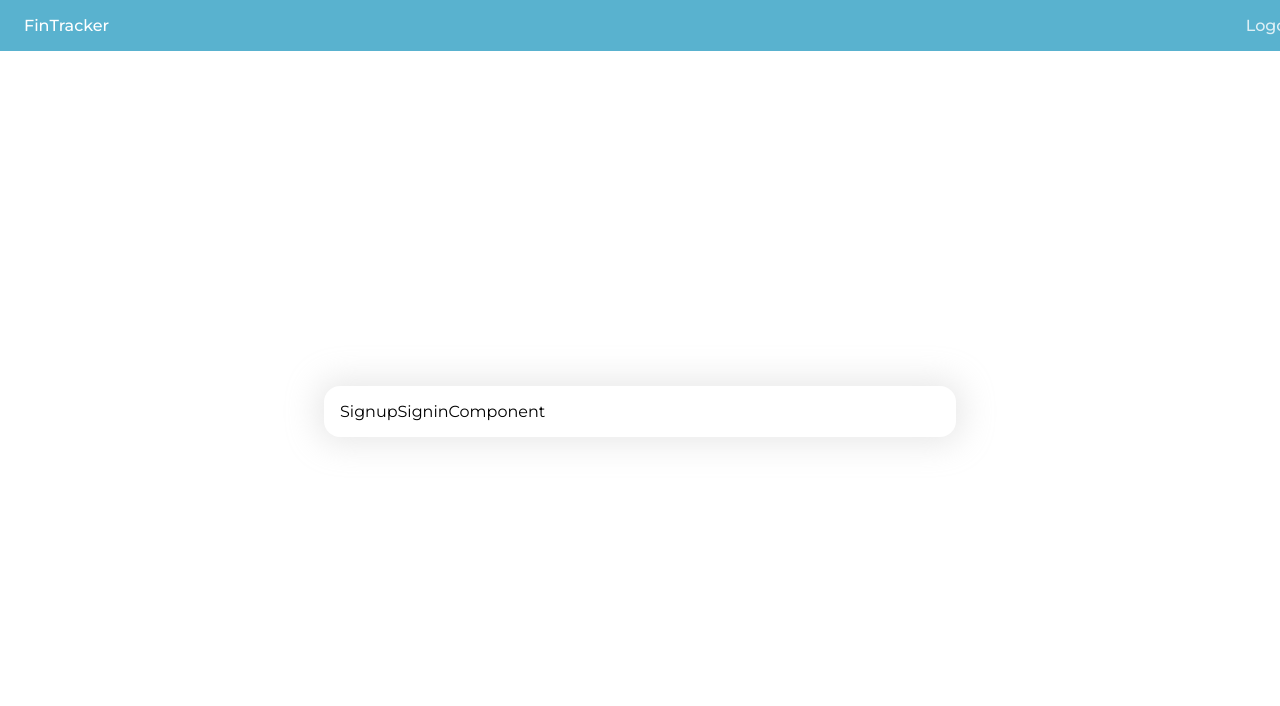
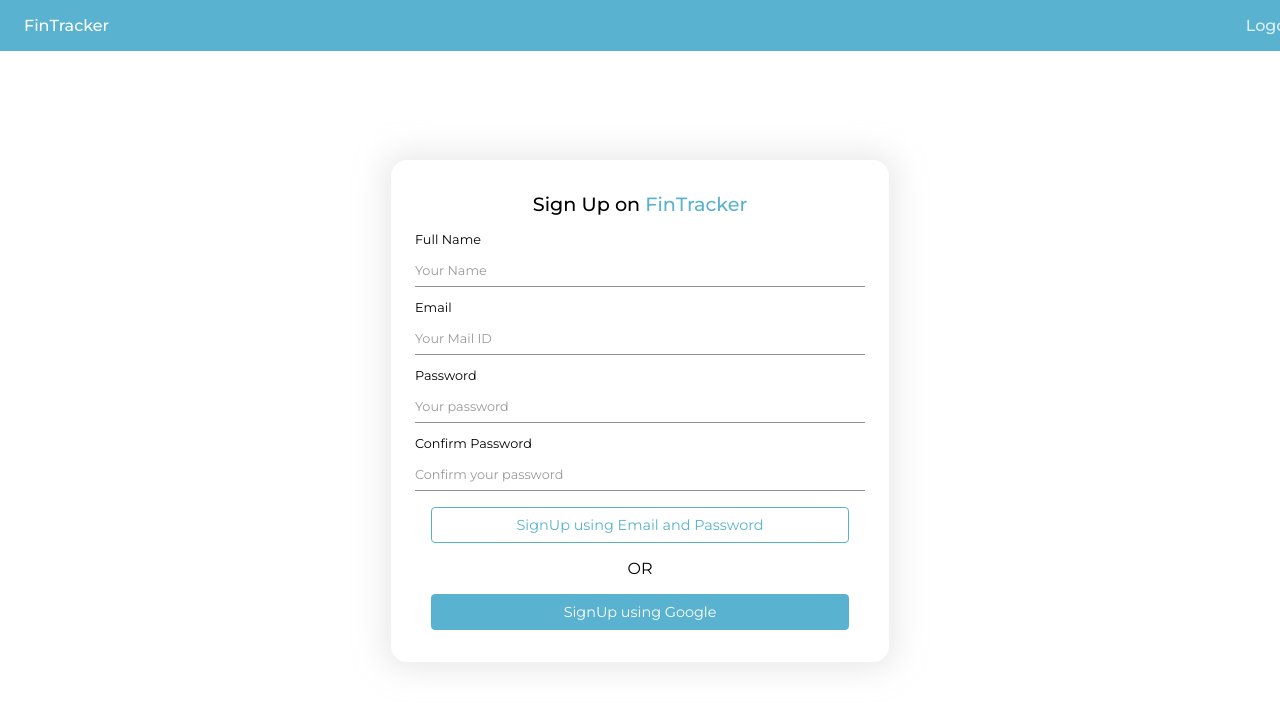
Before and after one commit to arpita-sinhaa/FinTracker, a React (Vite) app in the folder fintracker/: page / in a window 1280 px wide. Shown: the top 706 px of the page. Built offline with nearby package versions, Linux system fonts and the light colour scheme.

Commit message:
completed SignupSignin component

```diff
--- /dev/null
+++ b/fintracker/src/components/Button/index.jsx
@@ -0,0 +1,12 @@
+import React from 'react'
+import "./styles.css"
+
+function Button({text, onClick, blue}) {
+  return (
+    <div className={blue ? "btn btn-blue" : "btn"} onClick={onClick}>
+        {text}
+    </div>
+  )
+}
+
+export default Button
--- /dev/null
+++ b/fintracker/src/components/Button/styles.css
@@ -0,0 +1,34 @@
+.btn {
+color: var(--theme);
+text-align: center;
+margin: 1rem;
+font-size: 0.9rem;
+padding: 0.5rem !important;
+background-color: #fff;
+border: 1px solid var(--theme);
+border-radius: 0.25rem;
+cursor: pointer;
+display: flex !important;
+align-items: center;
+justify-content: center;
+height: auto !important;
+}
+
+
+.btn:hover {
+background-color: var(--theme);
+color: #fff;
+transition: all 0.3s;
+}
+
+.btn-blue {
+background-color: var(--theme);
+color: #fff;
+
+}
+
+.btn-blue:hover {
+background-color: #fff !important;
+color: var(--theme) !important;
+transition: all 0.3s;
+}
--- /dev/null
+++ b/fintracker/src/components/Input/index.jsx
@@ -0,0 +1,17 @@
+import React from 'react'
+import "./styles.css"
+function Input({label, state, setState, placeholder}) {
+  return (
+    <div className='input-wrapper'>
+      <p className='label-input'>{label}</p>
+      <input
+      value={state}
+      placeholder={placeholder}
+      onChange={(e)=>setState(e.target.value)}
+      className='custom-input'
+      />
+    </div>
+  )
+}
+
+export default Input
--- /dev/null
+++ b/fintracker/src/components/Input/styles.css
@@ -0,0 +1,27 @@
+.imput-wrapper{
+    margin-bottom: 1.5rem;
+}
+.label-input{
+    text-transform: capitalize;
+    margin-bottom: 0.5rem;
+    font-size: 0.8rem;
+}
+
+.custom-input{
+    border-width: 0;
+    border-bottom-width: 1px;
+    width: 100%;
+    padding: 0.5rem 0rem;
+    font-size: 0.8rem;
+    opacity: 0.8;
+}
+
+.custom-input:focus{
+    outline: none;
+    opacity: 1;
+    transition: all 0.2s;
+}
+
+.custom-input::placeholder{
+    color: grey;
+}
--- a/fintracker/src/components/SignupSignin/index.jsx
+++ b/fintracker/src/components/SignupSignin/index.jsx
@@ -1,9 +1,50 @@
-import React from 'react'
+import React, { useState } from 'react'
 import "./styles.css"
+import Input from "../Input"
+import { EmailAuthProvider } from 'firebase/auth'
+import Button from "../Button";
 
 function SignupSigninComponent() {
+    const [name, setName] = useState("")
+    const [email, setEmail] = useState("")
+    const [password, setPassword] = useState("")
+    const [confirmPassword, setConfirmPassword] = useState("")
+
   return (
-    <div className='signup-wrapper'> SignupSigninComponent </div>
+    <div className='signup-wrapper'>
+    <h2 className='title'>
+        Sign Up on <span style={{color : "var(--theme)"}}>FinTracker</span>
+    </h2>
+    <form>
+        <Input
+        label={"Full Name"}
+        state={name}
+        setState= {setName}
+        placeholder={"Your Name"}
+        />
+         <Input
+        label={"Email"}
+        state={email}
+        setState= {setEmail}
+        placeholder={"Your Mail ID"}
+        />
+         <Input
+        label={"Password"}
+        state={password}
+        setState= {setPassword}
+        placeholder={"Your password"}
+        />
+         <Input
+        label={"Confirm Password"}
+        state={confirmPassword}
+        setState= {setConfirmPassword}
+        placeholder={"Confirm your password"}
+        />
+        <Button text={"SignUp using Email and Password"}/>
+        <p style={{textAlign: "center", margin: 0}}> OR </p>
+        <Button text={"SignUp using Google"} blue={true}/>
+    </form>
+    </div>
   )
 }
 
--- a/fintracker/src/components/SignupSignin/styles.css
+++ b/fintracker/src/components/SignupSignin/styles.css
@@ -1,8 +1,14 @@
 .signup-wrapper{
     width: 70%;
-    max-width: 600px;
+    max-width: 450px;
     height: auto;
     box-shadow: var(--shadow);
     border-radius: 1rem;
-    padding: 1rem;
+    padding: 1rem 1.5rem;
 }
+
+.title{
+    font-weight: 500;
+    font-size: 1.2rem;
+    text-align: center;
+}
```
